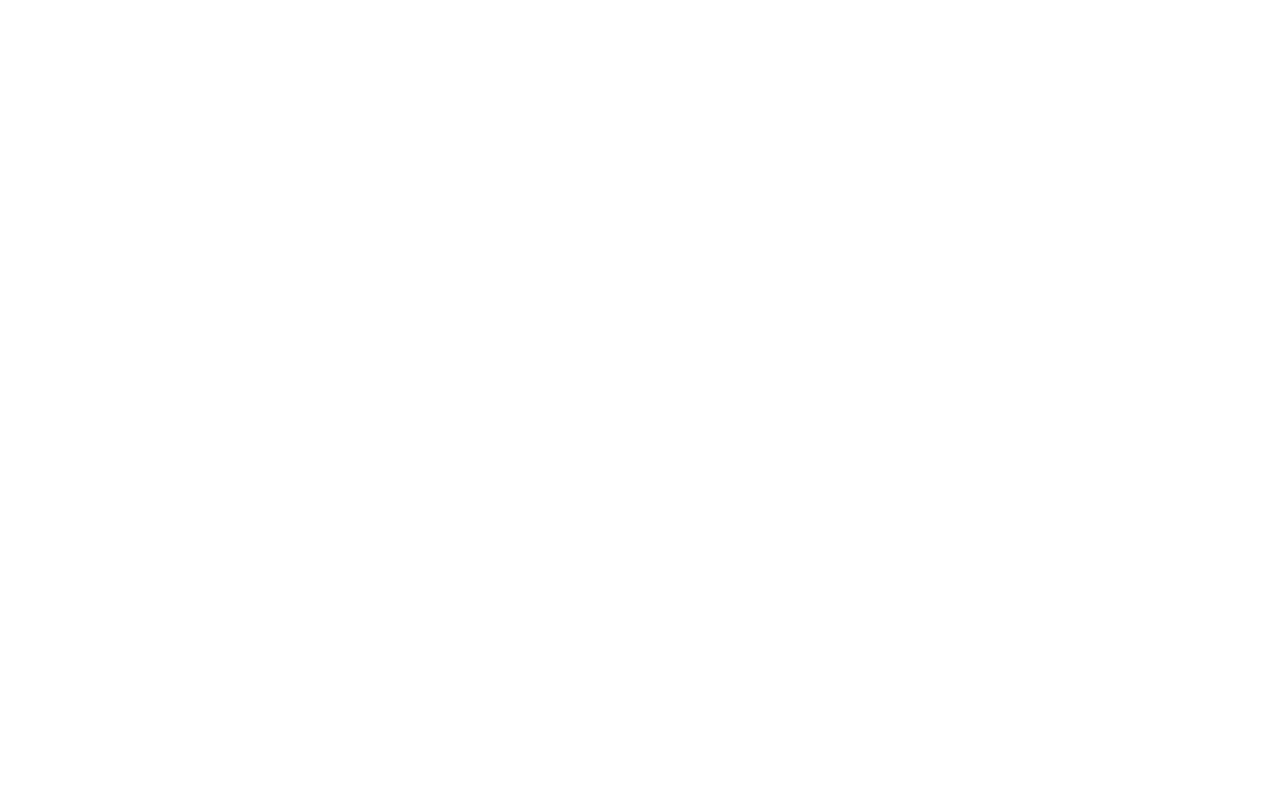
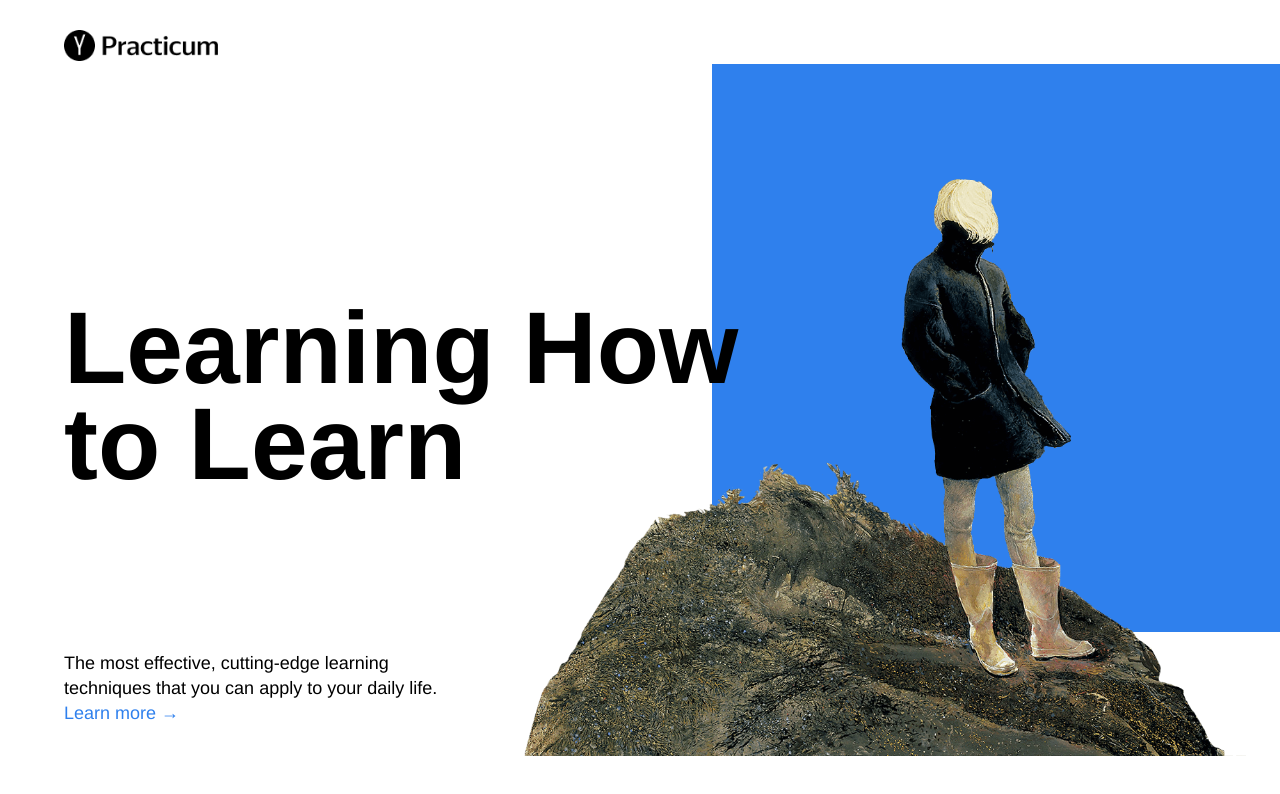
Before and after one commit to ScorpioXKiller/web_project_1, a plain HTML site: page index.html in a window 1280 px wide. Drawn offline with Linux system fonts and the light colour scheme.

Commit message:
Created elements for the page's header.

```diff
--- a/index.html
+++ b/index.html
@@ -3,11 +3,30 @@
 <head>
   <meta charset="UTF-8">
   <meta name="viewport" content="width=device-width, initial-scale=1.0">
+  <link rel="stylesheet" href="styles/normalize.css">
+  <link rel="stylesheet" href="styles/style.css">
   <title>Learning how to learn</title>
 </head>
 <body>
   <div class="page">
     <header class="header">
+
+      <div class="header__logo header__logo-place">
+        <img src="images/logo_place_header.png" alt="Header logo">
+      </div>
+
+      <p class="header__title">Learning How to Learn</p>
+
+      <p class="header__subtitle">
+        The most effective, cutting-edge learning techniques that you can apply to your daily life.
+        <a class="header__subtitle-link" href="#"><br/>Learn more →</a>
+      </p>
+
+      <div class="header__main-illustration">
+        <img src="images/header-image.png" alt="Main illustration">
+      </div>
+
+      <div class="header__square"></div>
 
     </header>
     <main class="content">
--- a/styles/style.css
+++ b/styles/style.css
@@ -7,19 +7,84 @@
   margin: 0 auto;
   /* this ensures that all content is centered on screens wider than 1600px */
   font-family: 'Helvetica Neue', Arial, sans-serif;
+
+}
+
+.element-border_solid{
+  border: 1px solid black;
 }
 
 .header {
   height: 100vh;
   min-height: 600px;
   max-height: 756px;
+  position: relative;
   /* parameters for the header section */
 }
 
 /* here we have two examples of selectors in order to remind you how to set styles for elements */
-.header__square-pic {
+
+
+.header__logo{
+  width: 154px;
+  height: 31px;
+  display: flex;
+  margin-left: 64px;
+  margin-top: 30px;
+}
+
+.header__logo-place{
+  position: absolute;
+  z-index: 1;
+}
+
+.header__title{
+  width: 730px;
+  line-height: 96px;
+  font-size: 102px;
+  font-weight: bold;
+  margin-left: 64px;
+  margin-top: 300px;
+  position: absolute;
+  z-index: 2;
+}
+
+.header__subtitle{
+  width: 388px;
+  line-height: 25px;
+  font-size: 18px;
+  font-weight: normal;
+  margin-left: 64px;
+  bottom: 30px;
+  margin-bottom: auto;
+  position: absolute;
+  z-index: 2;
+}
+
+.header__subtitle-link{
+  color: #2f80ed;
+  text-decoration: none;
+}
+
+.header__main-illustration{
+  width: 756px;
+  height: 608px;
+  display: flex;
+  position: absolute;
+  bottom: 0;
+  right: 0;
+  z-index: 1;
+}
+
+.header__square{
   height: 568px;
   width: 568px;
+  background-color: #2f80ed;
+  position: absolute;
+  right: 0;
+  top: 0;
+  margin-top: 64px;
+  z-index: 0;
 }
 
 /* including elements with key-value modifiers */
```
